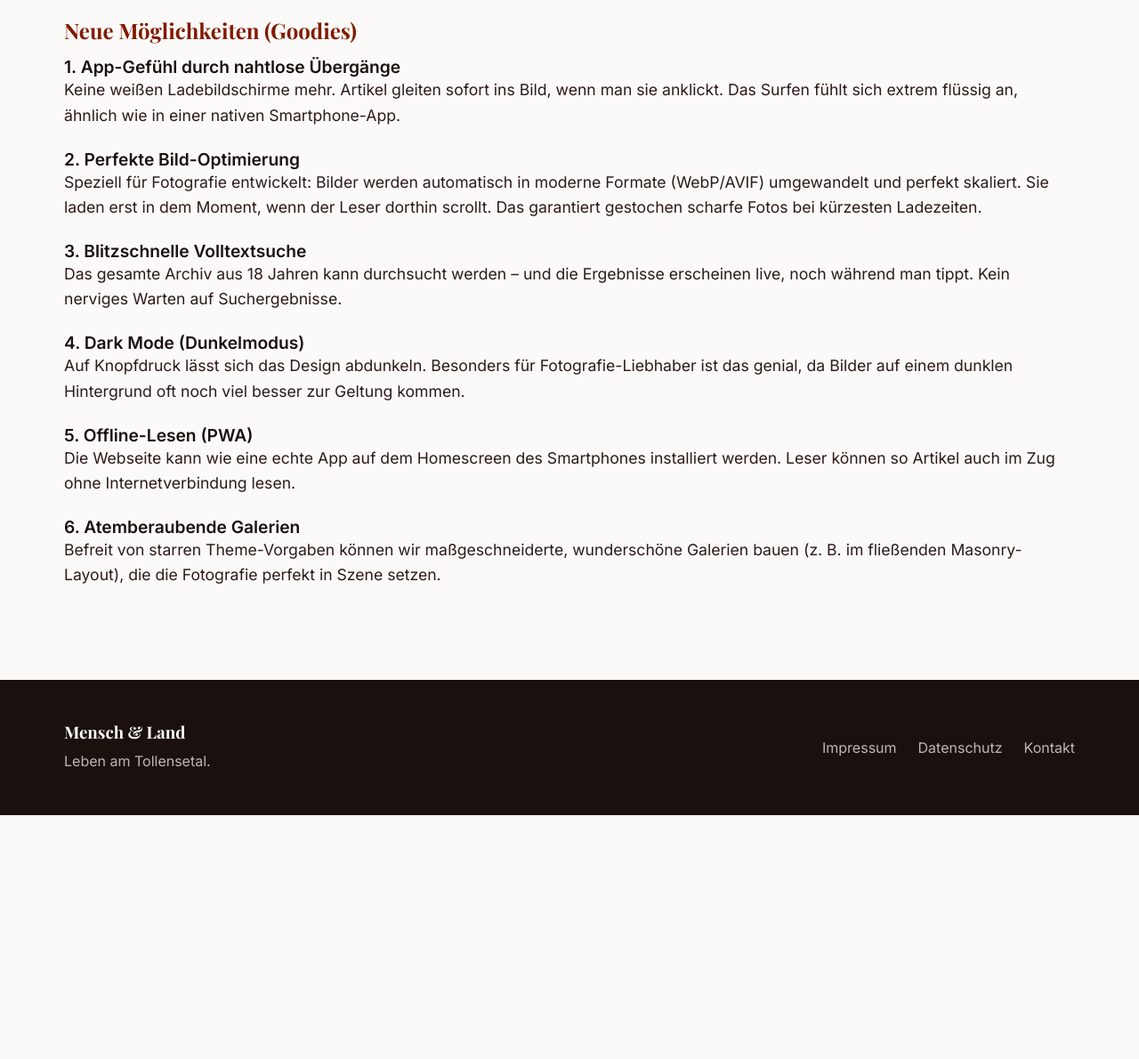
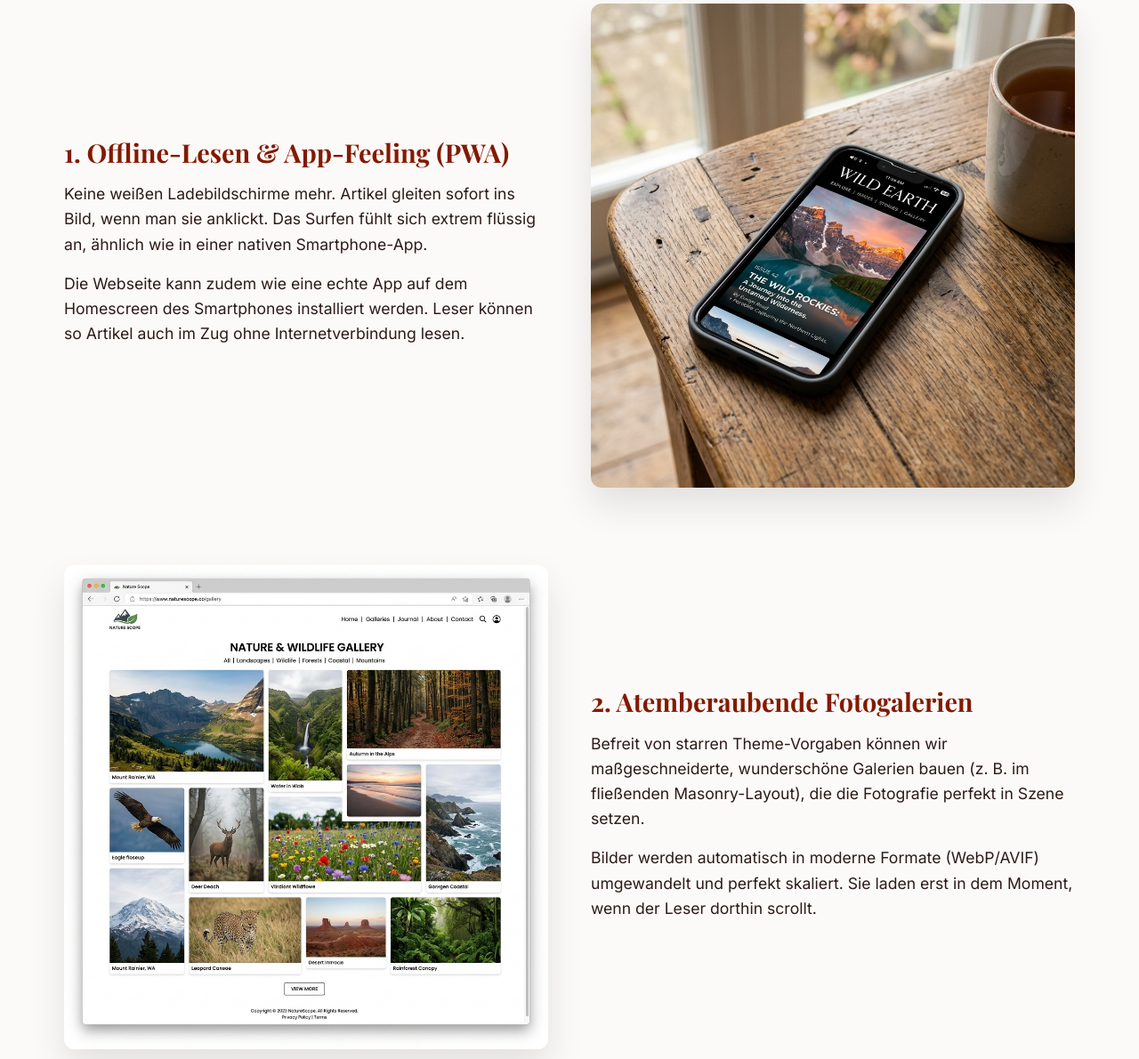
Before and after one commit to megadur/WebSite.MuL, a plain HTML site: page modernisierung.html in a window 1280 px wide. Shown: the part 646-1836 px from the top of the page at 89% size. Before the commit the page ends 1562 px from the top, so only its background shows below. Drawn offline with nearby package versions, Linux system fonts and the light colour scheme.

Commit message:
Add preview images to modernisierung page

```diff
--- a/modernisierung.html
+++ b/modernisierung.html
@@ -9,6 +9,49 @@
     <link rel="preconnect" href="https://fonts.gstatic.com" crossorigin>
     <link href="https://fonts.googleapis.com/css2?family=Inter:wght@300;400;500;600&family=Playfair+Display:wght@400;600;700&display=swap" rel="stylesheet">
     <link rel="stylesheet" href="style.css">
+    <style>
+        .feature-block {
+            display: grid;
+            grid-template-columns: 1fr 1fr;
+            gap: 3rem;
+            align-items: center;
+            margin-bottom: 5rem;
+        }
+        .feature-block.reverse {
+            direction: rtl;
+        }
+        .feature-block.reverse > * {
+            direction: ltr;
+        }
+        .feature-image {
+            width: 100%;
+            border-radius: 12px;
+            box-shadow: 0 20px 40px rgba(0,0,0,0.1);
+            transition: transform 0.3s ease;
+        }
+        .feature-image:hover {
+            transform: scale(1.02);
+        }
+        .feature-text h3 {
+            font-size: 1.8rem;
+            margin-bottom: 1rem;
+            color: var(--color-primary);
+        }
+        .feature-text p {
+            font-size: 1.1rem;
+            color: var(--color-dark);
+            margin-bottom: 1rem;
+        }
+        @media (max-width: 768px) {
+            .feature-block {
+                grid-template-columns: 1fr;
+                gap: 2rem;
+            }
+            .feature-block.reverse {
+                direction: ltr;
+            }
+        }
+    </style>
 </head>
 <body>
     <nav class="navbar scrolled" style="background: rgba(252, 250, 248, 0.95);">
@@ -30,49 +73,50 @@
                 <h1 class="section-title fade-in">Unsere Vision für die Modernisierung</h1>
                 <p class="section-subtitle fade-in delay-1">Ideen und Ausblick für die technische Zukunft der Tollensetaler Stimme.</p>
 
-                <div class="about-grid" style="grid-template-columns: 1fr; margin-top: 3rem;">
-
+                <div class="about-grid" style="grid-template-columns: 1fr; margin-top: 3rem; margin-bottom: 5rem;">
                     <div class="about-text fade-in delay-2">
                         <h2 style="margin-bottom: 1rem; color: var(--color-primary);">Das "Headless" Prinzip: Bewährtes bleibt</h2>
                         <p>Das Redaktionsteam ist seit 18 Jahren an den Workflow in WordPress gewöhnt. Wir schlagen vor, diesen Komfort beizubehalten! Durch einen sogenannten "Headless"-Ansatz wird das bestehende WordPress unsichtbar im Hintergrund weiterbetrieben.</p>
                         <p>Das Team loggt sich wie gewohnt ein und schreibt Artikel. Das neue System greift jedoch im Hintergrund auf diese Texte zu und verwandelt sie automatisch in dieses hochmoderne, blitzschnelle Design. <strong>Für den Redakteur ändert sich also nichts – für den Leser ändert sich alles zum Positiven.</strong></p>
                     </div>
+                </div>
 
-                    <div class="about-text fade-in delay-2" style="margin-top: 2rem;">
-                        <h2 style="margin-bottom: 1rem; color: var(--color-primary);">Neue Möglichkeiten (Goodies)</h2>
+                <!-- Feature 1 -->
+                <div class="feature-block fade-in">
+                    <div class="feature-text">
+                        <h3>1. Offline-Lesen & App-Feeling (PWA)</h3>
+                        <p>Keine weißen Ladebildschirme mehr. Artikel gleiten sofort ins Bild, wenn man sie anklickt. Das Surfen fühlt sich extrem flüssig an, ähnlich wie in einer nativen Smartphone-App.</p>
+                        <p>Die Webseite kann zudem wie eine echte App auf dem Homescreen des Smartphones installiert werden. Leser können so Artikel auch im Zug ohne Internetverbindung lesen.</p>
+                    </div>
+                    <div>
+                        <img src="assets/app.png" alt="App Preview" class="feature-image">
+                    </div>
+                </div>
 
-                        <div style="margin-bottom: 1.5rem;">
-                            <h3 style="font-family: var(--font-body); font-size: 1.2rem; font-weight: 600;">1. App-Gefühl durch nahtlose Übergänge</h3>
-                            <p>Keine weißen Ladebildschirme mehr. Artikel gleiten sofort ins Bild, wenn man sie anklickt. Das Surfen fühlt sich extrem flüssig an, ähnlich wie in einer nativen Smartphone-App.</p>
-                        </div>
+                <!-- Feature 2 -->
+                <div class="feature-block reverse fade-in">
+                    <div class="feature-text">
+                        <h3>2. Atemberaubende Fotogalerien</h3>
+                        <p>Befreit von starren Theme-Vorgaben können wir maßgeschneiderte, wunderschöne Galerien bauen (z. B. im fließenden Masonry-Layout), die die Fotografie perfekt in Szene setzen.</p>
+                        <p>Bilder werden automatisch in moderne Formate (WebP/AVIF) umgewandelt und perfekt skaliert. Sie laden erst in dem Moment, wenn der Leser dorthin scrollt.</p>
+                    </div>
+                    <div>
+                        <img src="assets/gallery.png" alt="Gallery Preview" class="feature-image">
+                    </div>
+                </div>
 
-                        <div style="margin-bottom: 1.5rem;">
-                            <h3 style="font-family: var(--font-body); font-size: 1.2rem; font-weight: 600;">2. Perfekte Bild-Optimierung</h3>
-                            <p>Speziell für Fotografie entwickelt: Bilder werden automatisch in moderne Formate (WebP/AVIF) umgewandelt und perfekt skaliert. Sie laden erst in dem Moment, wenn der Leser dorthin scrollt. Das garantiert gestochen scharfe Fotos bei kürzesten Ladezeiten.</p>
-                        </div>
+                <!-- Feature 3 -->
+                <div class="feature-block fade-in">
+                    <div class="feature-text">
+                        <h3>3. Eleganter Dark Mode</h3>
+                        <p>Auf Knopfdruck lässt sich das Design abdunkeln. Besonders für Fotografie-Liebhaber ist das genial, da tiefschwarze Hintergründe die Farben der Naturfotos noch leuchtender und intensiver wirken lassen.</p>
+                        <p>Zusätzlich ermöglicht das neue System eine blitzschnelle Volltextsuche über das gesamte Archiv von 18 Jahren – direkt beim Eintippen, ohne Neuladen der Seite.</p>
+                    </div>
+                    <div>
+                        <img src="assets/dark_mode.png" alt="Dark Mode Preview" class="feature-image">
+                    </div>
+                </div>
 
-                        <div style="margin-bottom: 1.5rem;">
-                            <h3 style="font-family: var(--font-body); font-size: 1.2rem; font-weight: 600;">3. Blitzschnelle Volltextsuche</h3>
-                            <p>Das gesamte Archiv aus 18 Jahren kann durchsucht werden – und die Ergebnisse erscheinen live, noch während man tippt. Kein nerviges Warten auf Suchergebnisse.</p>
-                        </div>
-
-                        <div style="margin-bottom: 1.5rem;">
-                            <h3 style="font-family: var(--font-body); font-size: 1.2rem; font-weight: 600;">4. Dark Mode (Dunkelmodus)</h3>
-                            <p>Auf Knopfdruck lässt sich das Design abdunkeln. Besonders für Fotografie-Liebhaber ist das genial, da Bilder auf einem dunklen Hintergrund oft noch viel besser zur Geltung kommen.</p>
-                        </div>
-
-                        <div style="margin-bottom: 1.5rem;">
-                            <h3 style="font-family: var(--font-body); font-size: 1.2rem; font-weight: 600;">5. Offline-Lesen (PWA)</h3>
-                            <p>Die Webseite kann wie eine echte App auf dem Homescreen des Smartphones installiert werden. Leser können so Artikel auch im Zug ohne Internetverbindung lesen.</p>
-                        </div>
-
-                        <div style="margin-bottom: 1.5rem;">
-                            <h3 style="font-family: var(--font-body); font-size: 1.2rem; font-weight: 600;">6. Atemberaubende Galerien</h3>
-                            <p>Befreit von starren Theme-Vorgaben können wir maßgeschneiderte, wunderschöne Galerien bauen (z. B. im fließenden Masonry-Layout), die die Fotografie perfekt in Szene setzen.</p>
-                        </div>
-                    </div>
-
-                </div>
             </div>
         </section>
     </main>
```
Also changed, not shown: assets/app.png (added), assets/dark_mode.png (added), assets/gallery.png (added), 1 other file.
